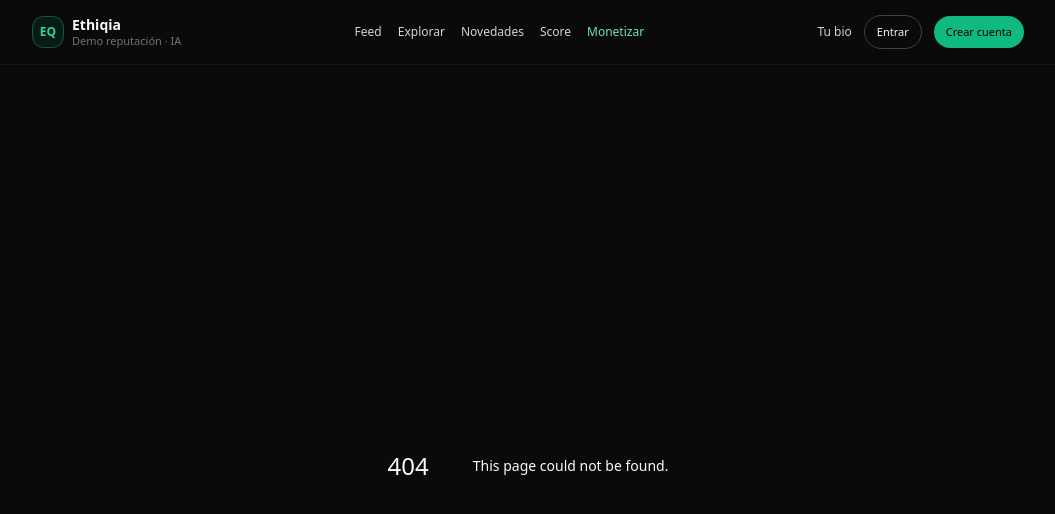
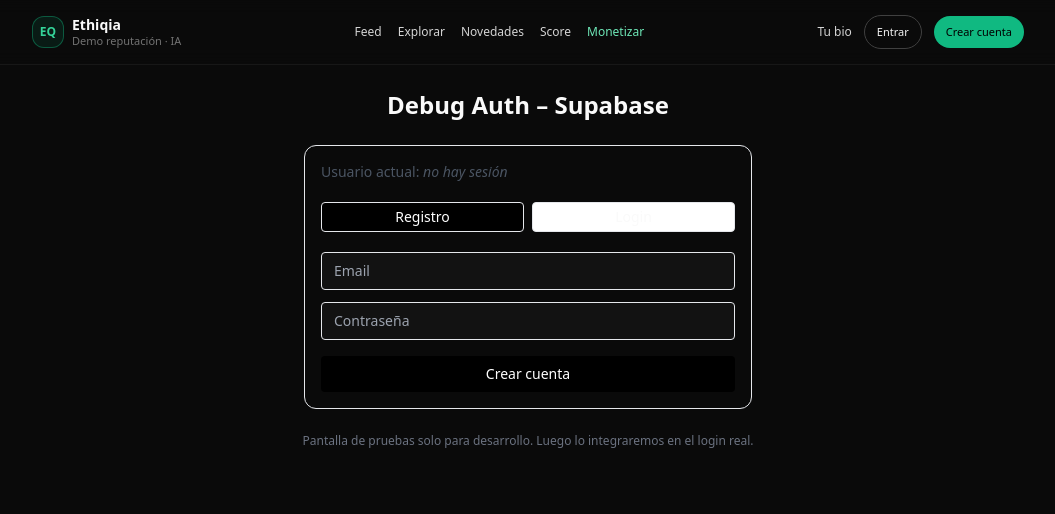
Before and after one commit to veletcosmetics/ethiqia-frontend, a Next.js app: page /debug-auth in a window 1280 px wide. Before the commit this address had no page. Shown: the top 514 px of the page, without its empty margins (112-1167 px from the left). Built offline with nearby package versions, Linux system fonts and the light colour scheme; no server answers.

Commit message:
Create page.tsx

```diff
--- /dev/null
+++ b/app/debug-auth/page.tsx
@@ -0,0 +1,150 @@
+'use client';
+
+import { useState, useEffect } from 'react';
+import { supabase } from '@/lib/supabaseClient';
+
+export default function DebugAuthPage() {
+  const [email, setEmail] = useState('');
+  const [password, setPassword] = useState('');
+  const [mode, setMode] = useState<'login' | 'signup'>('signup');
+  const [status, setStatus] = useState<string | null>(null);
+  const [error, setError] = useState<string | null>(null);
+  const [currentUserEmail, setCurrentUserEmail] = useState<string | null>(null);
+
+  useEffect(() => {
+    const loadUser = async () => {
+      const { data } = await supabase.auth.getUser();
+      if (data.user) {
+        setCurrentUserEmail(data.user.email ?? null);
+      } else {
+        setCurrentUserEmail(null);
+      }
+    };
+
+    loadUser();
+
+    const { data: listener } = supabase.auth.onAuthStateChange((_event, session) => {
+      setCurrentUserEmail(session?.user?.email ?? null);
+    });
+
+    return () => {
+      listener.subscription.unsubscribe();
+    };
+  }, []);
+
+  const handleSubmit = async (e: React.FormEvent) => {
+    e.preventDefault();
+    setStatus(null);
+    setError(null);
+
+    if (!email || !password) {
+      setError('Email y contraseña son obligatorios');
+      return;
+    }
+
+    try {
+      if (mode === 'signup') {
+        const { error } = await supabase.auth.signUp({
+          email,
+          password,
+        });
+        if (error) throw error;
+        setStatus('Usuario registrado. Si tienes confirmación de email activa, revisa tu correo.');
+      } else {
+        const { error } = await supabase.auth.signInWithPassword({
+          email,
+          password,
+        });
+        if (error) throw error;
+        setStatus('Inicio de sesión correcto.');
+      }
+    } catch (err: any) {
+      setError(err.message || 'Error de autenticación');
+    }
+  };
+
+  const handleLogout = async () => {
+    await supabase.auth.signOut();
+    setStatus('Sesión cerrada.');
+  };
+
+  return (
+    <main className="min-h-screen flex flex-col items-center justify-start p-6 gap-6">
+      <h1 className="text-2xl font-bold">Debug Auth – Supabase</h1>
+
+      <div className="border rounded-xl p-4 w-full max-w-md flex flex-col gap-3">
+        <div className="flex justify-between items-center mb-2">
+          <span className="text-sm text-gray-600">
+            Usuario actual:{' '}
+            {currentUserEmail ? (
+              <strong>{currentUserEmail}</strong>
+            ) : (
+              <span className="italic">no hay sesión</span>
+            )}
+          </span>
+          {currentUserEmail && (
+            <button
+              onClick={handleLogout}
+              className="text-xs border rounded px-2 py-1 hover:bg-gray-100"
+            >
+              Cerrar sesión
+            </button>
+          )}
+        </div>
+
+        <div className="flex gap-2 text-sm">
+          <button
+            type="button"
+            onClick={() => setMode('signup')}
+            className={`flex-1 border rounded px-2 py-1 ${
+              mode === 'signup' ? 'bg-black text-white' : 'bg-white'
+            }`}
+          >
+            Registro
+          </button>
+          <button
+            type="button"
+            onClick={() => setMode('login')}
+            className={`flex-1 border rounded px-2 py-1 ${
+              mode === 'login' ? 'bg-black text-white' : 'bg-white'
+            }`}
+          >
+            Login
+          </button>
+        </div>
+
+        <form onSubmit={handleSubmit} className="flex flex-col gap-3 mt-2">
+          <input
+            type="email"
+            placeholder="Email"
+            className="border rounded px-3 py-2 text-sm"
+            value={email}
+            onChange={(e) => setEmail(e.target.value)}
+          />
+
+          <input
+            type="password"
+            placeholder="Contraseña"
+            className="border rounded px-3 py-2 text-sm"
+            value={password}
+            onChange={(e) => setPassword(e.target.value)}
+          />
+
+          <button
+            type="submit"
+            className="mt-1 bg-black text-white rounded px-3 py-2 text-sm font-medium"
+          >
+            {mode === 'signup' ? 'Crear cuenta' : 'Entrar'}
+          </button>
+        </form>
+
+        {status && <p className="text-xs text-green-700 mt-1">{status}</p>}
+        {error && <p className="text-xs text-red-600 mt-1">{error}</p>}
+      </div>
+
+      <p className="text-xs text-gray-500">
+        Pantalla de pruebas solo para desarrollo. Luego lo integraremos en el login real.
+      </p>
+    </main>
+  );
+}
```
